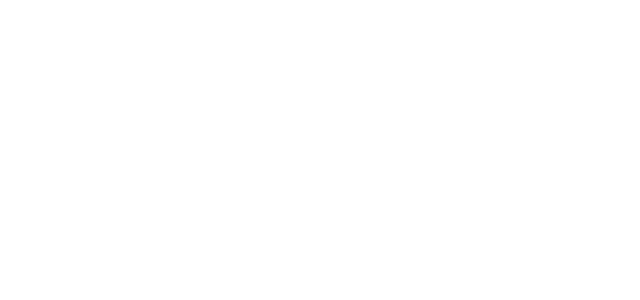
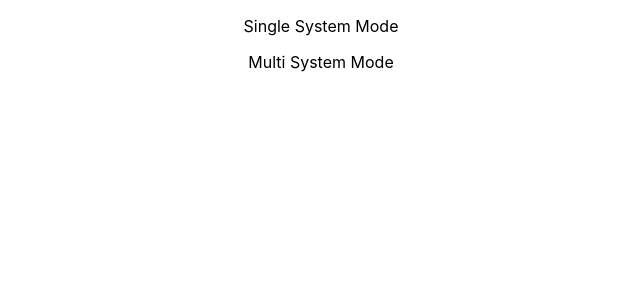
Before and after one commit to alen-johnson/g1-ui, a React (Create React App) app: page /gamemode in a window 1280 px wide. Before the commit this address had no page. Shown: the top 300 px of the page, without its empty margins (319-959 px from the left). Built offline with nearby package versions, Linux system fonts and the light colour scheme; the HTML template or start-up script is replaced by a standard one.

Commit message:
added new pages

```diff
--- a/src/App.js
+++ b/src/App.js
@@ -1,5 +1,5 @@
 import './App.css';
-import { Home } from './pages/pagesIndex';
+import { GameMode, Home } from './pages/pagesIndex';
 import {BrowserRouter, Route, Routes} from "react-router-dom"
 import {GameRun} from './components/componentsIndex'
 
@@ -10,7 +10,7 @@ function App() {
  <Routes>
      <Route path='/'  element={<Home/>} />
      <Route path='/gamerun'  element={<GameRun/>} />
-
+    <Route path='/gamemode' element={<GameMode/>} />
       </Routes>
       </BrowserRouter>
     </div>
--- a/src/components/componentsIndex.js
+++ b/src/components/componentsIndex.js
@@ -1 +1,2 @@
 export {default as GameRun} from "./gameRun/GameRun";
+export {default as Modal} from "./modal/Modal"
--- a/src/components/gameRun/GameRun.js
+++ b/src/components/gameRun/GameRun.js
@@ -1,11 +1,13 @@
 import React, { useEffect, useState } from "react";
 import "./GameRun.css";
 import { items } from "../../assets/contents/contens";
+import { useNavigate } from "react-router-dom";
 
 function GameRun() {
   const [currentIndex, setCurrentIndex] = useState(0);
   const [player_set, setPlayer_set] = useState(null);
   const [isVisible, setIsVisible] = useState(true);
+  const navigate = useNavigate()
 
   //function returns a list of players
   const createPlayers = () => {
@@ -80,10 +82,13 @@ function GameRun() {
   const handleClearClick = () => {
     setIsVisible(false);
   };
-
+  const handleXClick = () => {
+    navigate('/')
+  }
   return (
     <div className="game-run">
       <div className="game-run__display-area">
+        <button onClick={handleXClick}>X</button>
         {isVisible && (
           <div>
             <p>{`${entries[currentIndex][0]} :`}</p>
--- /dev/null
+++ b/src/components/modal/Modal.js
@@ -0,0 +1,29 @@
+import { useNavigate } from "react-router-dom";
+import "./Modal.css"
+import React, { useState } from "react";
+
+const Modal = ({ isOpen, closeModal }) => {
+const navigate = useNavigate()
+  const handleplay = () => {
+    navigate("/gamerun")
+    closeModal();
+  };
+
+  return (
+    <div>
+      {isOpen && (
+        <div className="modal-overlay" onClick={closeModal}>
+          <div className="modal" onClick={(e) => e.stopPropagation()}>
+           <p>Select Number of players</p>
+
+            <p>Select Category</p>
+            <p>random</p>
+           <button onClick={handleplay}>Start</button>
+          </div>
+        </div>
+      )}
+    </div>
+  );
+};
+
+export default Modal;
--- /dev/null
+++ b/src/pages/gameMode/GameMode.js
@@ -0,0 +1,28 @@
+
+import { useNavigate } from "react-router-dom"
+import { Modal } from "../../components/componentsIndex"
+import "./GameMode.css"
+
+import React, { useState } from 'react'
+
+function GameMode() {
+    const [isOpen, setIsOpen] = useState(false)
+
+    const openModal = () => {
+        setIsOpen(true);
+    }
+    const closeModal = () => {
+        setIsOpen(false)
+    }
+  return (
+    <div className="game-mode">
+        <div className="game-mode__display-area">
+            <p onClick={openModal}>Single System Mode</p>
+            {isOpen && <Modal isOpen={isOpen} closeModal={closeModal}/>}
+            <p>Multi System Mode</p>
+        </div>
+    </div>
+  )
+}
+
+export default GameMode
--- a/src/pages/home/Home.js
+++ b/src/pages/home/Home.js
@@ -5,7 +5,7 @@ import { useNavigate } from 'react-router-dom'
 function Home() {
     const navigate = useNavigate()
     const handleStartCLick = () => {
-        navigate('/gamerun')
+        navigate('/gamemode')
     }
     const handleSettingClick = () => {
         navigate('/settings')
--- a/src/pages/pagesIndex.js
+++ b/src/pages/pagesIndex.js
@@ -1 +1,2 @@
 export {default as Home} from "./home/Home"
+export {default as GameMode} from "./gameMode/GameMode"
```
Also changed, not shown: src/components/modal/Modal.css (added), src/pages/gameMode/GameMode.css (added).
